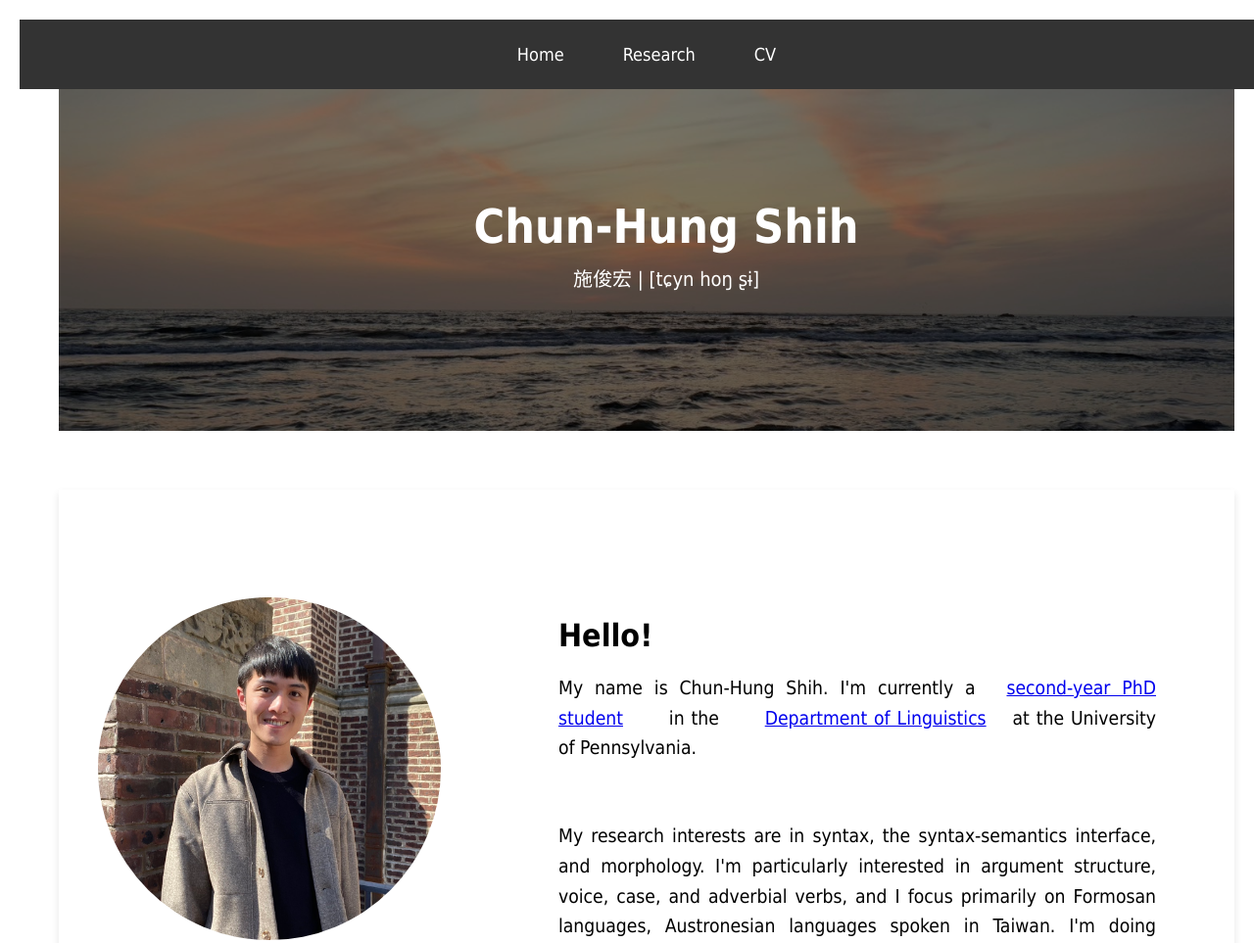
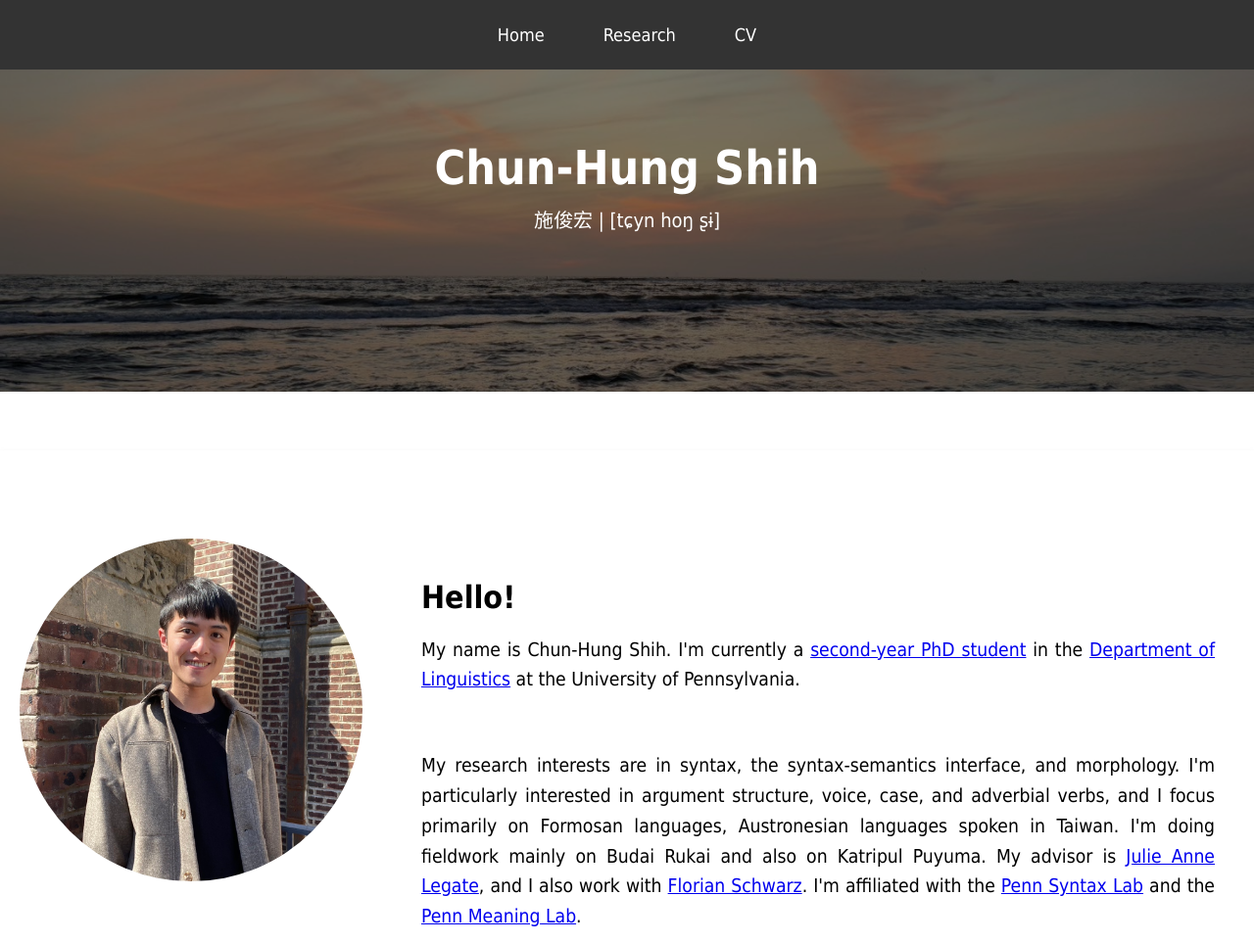
Before and after one commit to chunhungshih/chunhungshih.github.io, a plain HTML site: page index.html in a window 1280 px wide. Shown: the top 963 px of the page at 98% size. Drawn offline with Linux system fonts and the light colour scheme.

Commit message:
Update styles.css

```diff
--- a/styles.css
+++ b/styles.css
@@ -5,7 +5,7 @@
     }
 
     html, body {
-      margin: 20px;
+      margin: 0;
       padding: 0;
       height: 100%; /* Ensure the body takes the full height */
     }
@@ -96,13 +96,6 @@
         }
     }
 
-/* General Reset */
-* {
-    margin: 20px;
-    padding: 0;
-    box-sizing: border-box;
-}
-
 /* Tab Banner Styles */
 .tab-banner {
     position: fixed;
```
